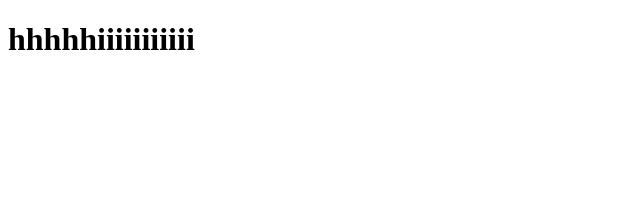
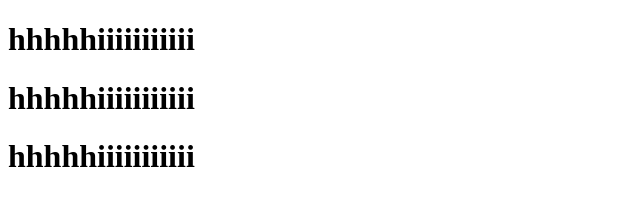
Before and after one commit to leelavathi19/mmm, a plain HTML site: page index.html in a window 1280 px wide. Shown: the whole page, without its empty margins (0-640 px from the left). Drawn offline with Linux system fonts and the light colour scheme.

Commit message:
first commit

```diff
--- a/index.html
+++ b/index.html
@@ -8,5 +8,7 @@
 </head>
 <body>
     <h1>hhhhhiiiiiiiiiii</h1>
+     <h1>hhhhhiiiiiiiiiii</h1>
+      <h1>hhhhhiiiiiiiiiii</h1>
 </body>
 </html>
```
